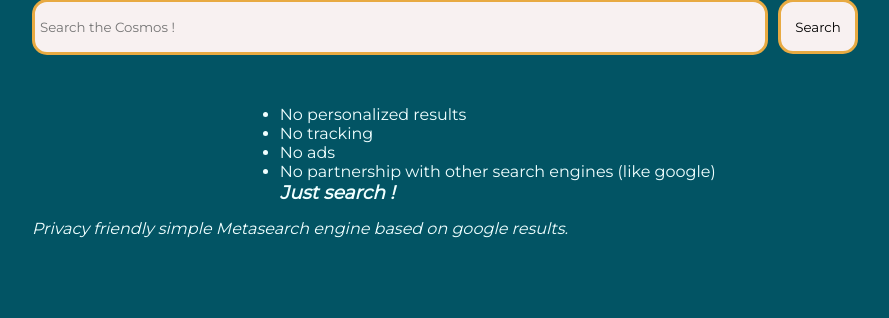
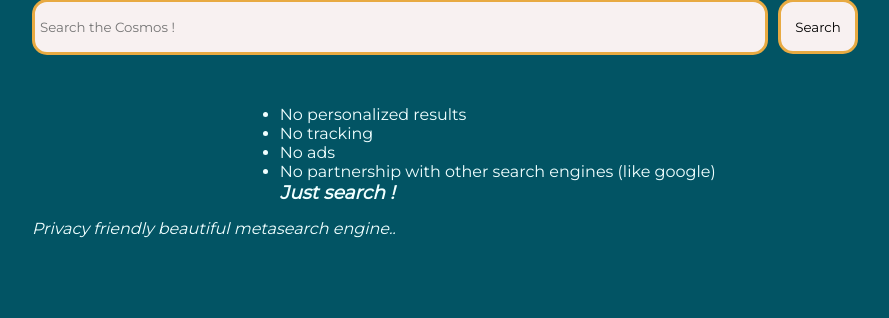
Before and after one commit to asterjdm/Cosmos-Search, a Flask app: page / in a window 1280 px wide. Shown: the part 186-504 px from the top of the page, without its empty margins (195-1084 px from the left). Run offline with Flask 3, Linux system fonts and the light colour scheme.

Commit message:
change description

```diff
--- a/static/opensearch.xml
+++ b/static/opensearch.xml
@@ -2,7 +2,7 @@
 <OpenSearchDescription xmlns="http://a9.com/-/spec/opensearch/1.1/">
     <ShortName>Cosmos</ShortName>
     <LongName>Cosmos Search</LongName>
-    <Description>Privacy friendly simple Metasearch engine based on google results.</Description>
+    <Description>Privacy friendly beautiful metasearch engine.</Description>
     <InputEncoding>UTF-8</InputEncoding>
     <Url method="get" rel="results" type="text/html" template="https://cosmosearch.vercel.app/search/?query={searchTerms}" />
 </OpenSearchDescription>
--- a/templates/index.html
+++ b/templates/index.html
@@ -73,7 +73,7 @@
             <h3><b><i>Just search !</i></b></h3>
         </div>
         {% endif %}
-        <p class="description"><i>Privacy friendly simple Metasearch engine based on google results.</i></p>
+        <p class="description"><i>Privacy friendly beautiful metasearch engine..</i></p>
     </div>
 </body>
 </html>
```
